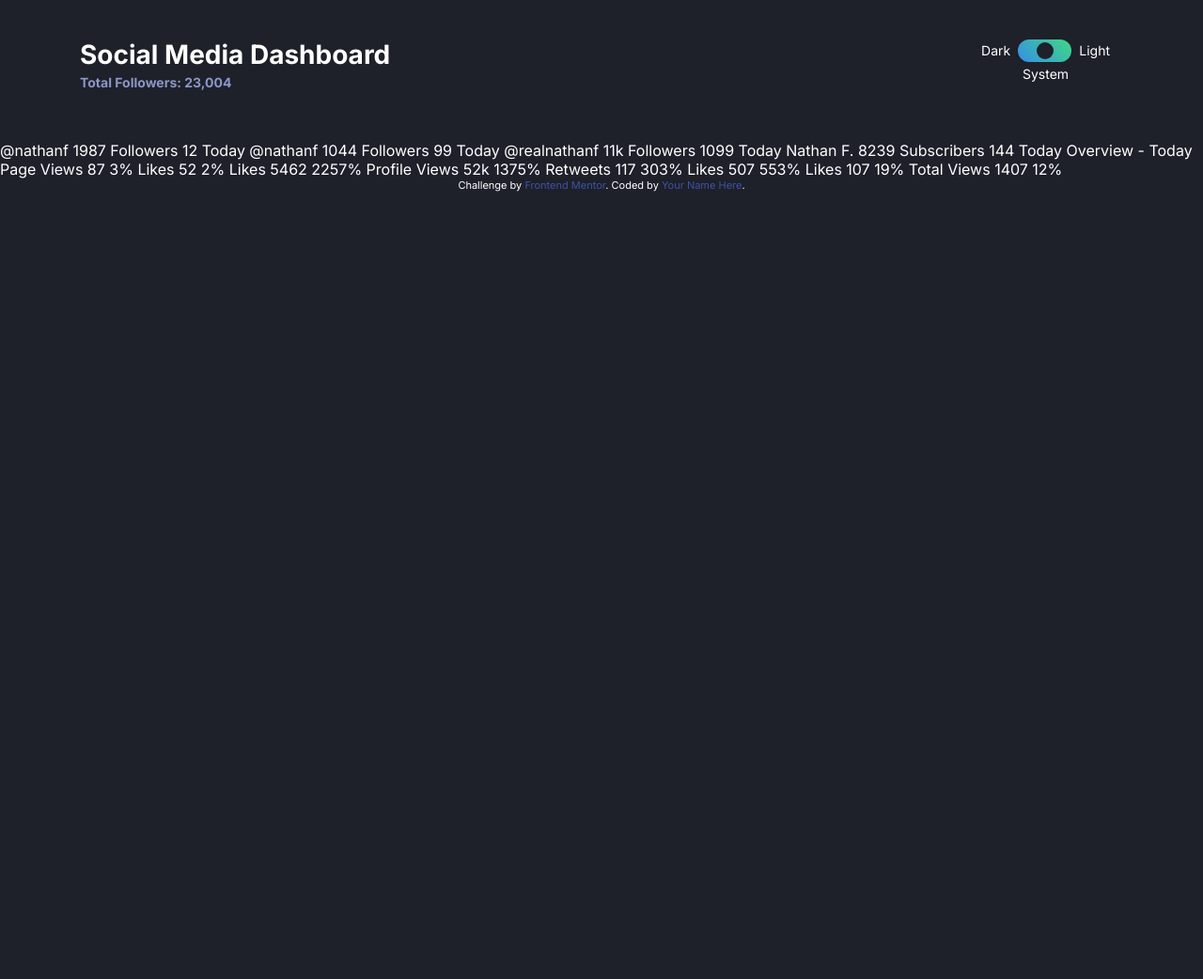
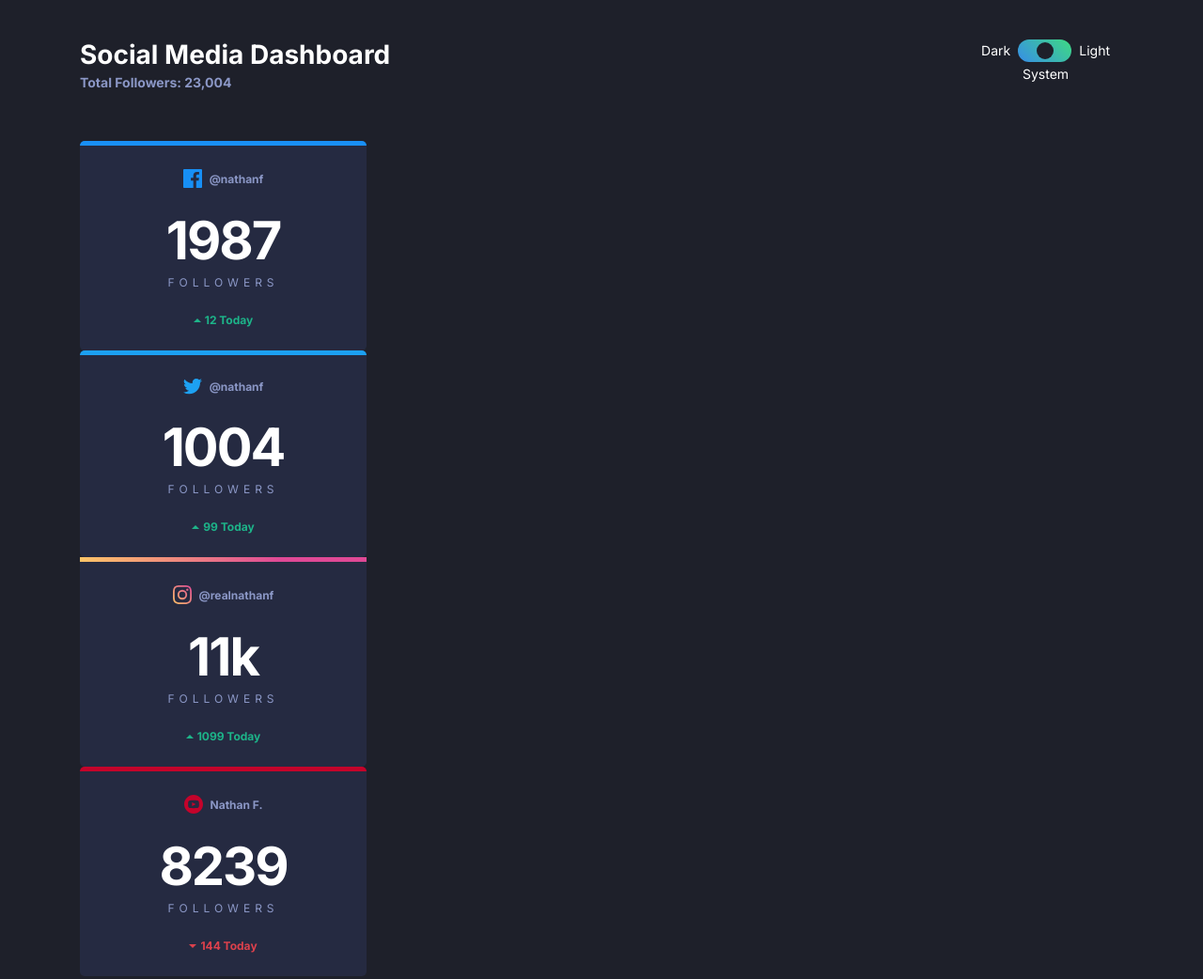
Before and after one commit to Nix7amcm/FEM-social-dashboard-dl-toggle, a website: page index.html in a window 1280 px wide. Shown: the top 1042 px of the page at 94% size. Before the commit the page ends 800 px from the top, so only its background shows below. Drawn offline with Linux system fonts and the light colour scheme.

Commit message:
big cards content styled
- top 4 big cards styled and content added

```diff
--- a/app/SCSS/components/card.scss
+++ b/app/SCSS/components/card.scss
@@ -1,5 +1,106 @@
-@use '../util/' as *;
+@use "../util/" as *;
 
 .card {
-  padding: rem(20);
+	background: var(--dark-card);
+	color: var(--dark-text1);
+	width: rem(255); //!!!TEMP
+	padding: rem(25);
+	border-radius: rem(5);
+	text-align: center;
+
+	&--facebook {
+		border-top: rem(5) solid var(--facebook);
+	}
+
+	&--twitter {
+		border-top: rem(5) solid var(--twitter);
+	}
+
+	&--instagram {
+		border-top: rem(5) solid;
+		border-image: linear-gradient(to right,
+				var(--instagram-start) 0%,
+				var(--instagram-end) 70%) 1 0 0 0;
+		;
+	}
+
+	&--youtube {
+		border-top: rem(5) solid var(--youtube);
+	}
+
+	&__platform {
+		display: flex;
+		justify-content: center;
+		align-items: center;
+		margin-bottom: rem(28);
+	}
+
+	&__icon {
+		margin-right: rem(8);
+
+		&--facebook {}
+
+		&--twitter {}
+
+		&--instagram {}
+
+		&--youtube {}
+	}
+
+	&__username {
+		font-size: rem(12);
+		font-weight: 700;
+	}
+
+	&__followers {
+		margin-bottom: rem(25);
+	}
+
+	&__count {
+		color: var(--light-bg);
+		font-weight: 700;
+		letter-spacing: rem(-2);
+		line-height: 1;
+		margin-bottom: rem(4);
+
+		&--big {
+			font-size: rem(56);
+		}
+
+		&--small {}
+	}
+
+	&__label {
+		font-size: rem(12);
+		letter-spacing: rem(5);
+		font-weight: 400;
+		color: var(--dark-text1);
+		text-transform: uppercase;
+		margin-top: rem(9);
+	}
+
+	&__change {
+		display: flex;
+		align-items: center;
+		justify-content: center;
+		font-size: rem(12);
+		font-weight: 700;
+
+		&--up {
+			//ignore @extend .card__change; <-- To use, remove extra card__change class from html. Will refer to CSS above. NB: combines CSS which complicates debugging in dev tools, so use with caution. *Avoid with many nested selectors*
+			color: var(--limegreen);
+		}
+
+		&--down {
+			//ignore @extend .card__change;
+			color: var(--brightred);
+		}
+
+		img {
+			margin-right: rem(4);
+		}
+	}
+
+	&__number {}
+
 }
--- a/index.html
+++ b/index.html
@@ -1,29 +1,60 @@
 <!DOCTYPE html>
 <html lang="en">
 	<head>
-  <meta charset="UTF-8">
-  <meta name="viewport" content="width=device-width, initial-scale=1.0"> <!-- displays site properly based on user's device -->
+		<meta charset="UTF-8" />
+		<meta
+			name="viewport"
+			content="width=device-width, initial-scale=1.0"
+		/>
+		<!-- displays site properly based on user's device -->
 
-  <link rel="icon" type="image/png" sizes="32x32" href="./images/favicon-32x32.png">
+		<link
+			rel="icon"
+			type="image/png"
+			sizes="32x32"
+			href="./images/favicon-32x32.png"
+		/>
 
-  <title>Frontend Mentor | [Challenge Name Here]</title>
+		<title>
+			Frontend Mentor | [Challenge Name Here]
+		</title>
 
 		<!-- Google Fonts -->
-  <link rel="preconnect" href="https://fonts.googleapis.com">
-  <link rel="preconnect" href="https://fonts.gstatic.com" crossorigin>
-  <link href="https://fonts.googleapis.com/css2?family=Inter:wght@400;700&display=swap" rel="stylesheet">
+		<link
+			rel="preconnect"
+			href="https://fonts.googleapis.com"
+		/>
+		<link
+			rel="preconnect"
+			href="https://fonts.gstatic.com"
+			crossorigin
+		/>
+		<link
+			href="https://fonts.googleapis.com/css2?family=Inter:wght@400;700&display=swap"
+			rel="stylesheet"
+		/>
 
-  <link rel="stylesheet" href="/dist/style.css">
-  <script defer src="/dist/script.js"></script>
+		<link
+			rel="stylesheet"
+			href="/dist/style.css"
+		/>
+		<script
+			defer
+			src="/dist/script.js"
+		></script>
 
 		<!-- Feel free to remove these styles or customise in your own stylesheet 👍 -->
 		<style>
-    .attribution { font-size: 11px; text-align: center; }
-    .attribution a { color: hsl(228, 45%, 44%); }
+			.attribution {
+				font-size: 11px;
+				text-align: center;
+			}
+			.attribution a {
+				color: hsl(228, 45%, 44%);
+			}
 		</style>
 	</head>
 	<body>
-
 		<header class="header container">
 			<div class="header__title">
 				<h1>Social Media Dashboard</h1>
@@ -42,18 +73,18 @@
 						type="radio"
 						name="theme"
 						id="dark"
-            >
+					/>
 					<input
 						type="radio"
 						name="theme"
 						id="system"
 						checked
-          >
+					/>
 					<input
 						type="radio"
 						name="theme"
 						id="light"
-          >
+					/>
 
 					<span
 						aria-hidden="true"
@@ -68,78 +99,153 @@
 				<label for="dark">Dark</label>
 				<label for="system">System</label>
 				<label for="light">Light</label>
-
 			</fieldset>
 		</header>
 
 		<main>
-      <section>
+			<section class="container">
+				<div class="card card--facebook">
+					<div class="card__platform">
+						<img
+							class="card__icon"
+							src="/images/icon-facebook.svg"
+							alt="Facebook icon"
+						>
+						<div class="card__username">
+							@nathanf
+						</div>
+					</div>
 
+					<div class="card__followers">
+						<div class="card__count card__count--big">
+							1987
+						</div>
+						<div class="card__label">
+							Followers
+						</div>
+					</div>
+
+					<div class="card__change card__change--up">
+						<img
+							src="/images/icon-up.svg"
+							alt="up arrow"
+						>
+						<div class="card__number">
+							12 Today
+						</div>
+					</div>
+				</div>
+
+				<div class="card card--twitter">
+					<div class="card__platform">
+						<img
+							class="card__icon"
+							src="/images/icon-twitter.svg"
+							alt="Twitter icon"
+						>
+						<div class="card__username">
+							@nathanf
+						</div>
+					</div>
+
+					<div class="card__followers">
+						<div class="card__count card__count--big">
+							1004
+						</div>
+						<div class="card__label">
+							Followers
+						</div>
+					</div>
+
+					<div class="card__change card__change--up">
+						<img
+							src="/images/icon-up.svg"
+							alt="up arrow"
+						>
+						<div class="card__number">
+							99 Today
+						</div>
+					</div>
+				</div>
+
+				<div class="card card--instagram">
+					<div class="card__platform">
+						<img
+							class="card__icon"
+							src="/images/icon-instagram.svg"
+							alt="Instagram icon"
+						>
+						<div class="card__username">
+							@realnathanf
+						</div>
+					</div>
+
+					<div class="card__followers">
+						<div class="card__count card__count--big">
+							11k
+						</div>
+						<div class="card__label">
+							Followers
+						</div>
+					</div>
+
+					<div class="card__change card__change--up">
+						<img
+							src="/images/icon-up.svg"
+							alt="up arrow"
+						>
+						<div class="card__number">
+							1099 Today
+						</div>
+					</div>
+				</div>
+
+				<div class="card card--youtube">
+					<div class="card__platform">
+						<img
+							class="card__icon"
+							src="/images/icon-youtube.svg"
+							alt="Youtube icon"
+						>
+						<div class="card__username">
+							Nathan F.
+						</div>
+					</div>
+
+					<div class="card__followers">
+						<div class="card__count card__count--big">
+							8239
+						</div>
+						<div class="card__label">
+							Followers
+						</div>
+					</div>
+
+					<div class="card__change card__change--down">
+						<img
+							src="/images/icon-down.svg"
+							alt="down arrow"
+						>
+						<div class="card__number">
+							144 Today
+						</div>
+					</div>
+				</div>
 			</section>
 
-      @nathanf
-      1987
-      Followers
-      12 Today
-
-      @nathanf
-      1044
-      Followers
-      99 Today
-
-      @realnathanf
-      11k
-      Followers
-      1099 Today
-
-      Nathan F.
-      8239
-      Subscribers
-      144 Today
-
-
-
-      Overview - Today
-
-      Page Views
-      87
-      3%
-
-      Likes
-      52
-      2%
-
-      Likes
-      5462
-      2257%
-
-      Profile Views
-      52k
-      1375%
-
-      Retweets
-      117
-      303%
-
-      Likes
-      507
-      553%
-
-      Likes
-      107
-      19%
-
-      Total Views
-      1407
-      12%
+			Overview -
+			Today Page Views 87 3% Likes 52 2% Likes
+			5462 2257% Profile Views 52k 1375% Retweets
+			117 303% Likes 507 553% Likes 107 19% Total
+			Views 1407 12%
 		</main>
 
 		<div class="attribution">
-      Challenge by <a
+			Challenge by
+			<a
 				href="https://www.frontendmentor.io?ref=challenge"
 				target="_blank"
-      >Frontend Mentor</a>.
-      Coded by <a href="#">Your Name Here</a>.
+			>Frontend Mentor</a>. Coded by <a href="#">Your Name Here</a>.
 		</div>
 	</body>
 </html>
```
Also changed, not shown: dist/style.css, 1 other file. Lines whose indentation alone changed are shown as unchanged.
